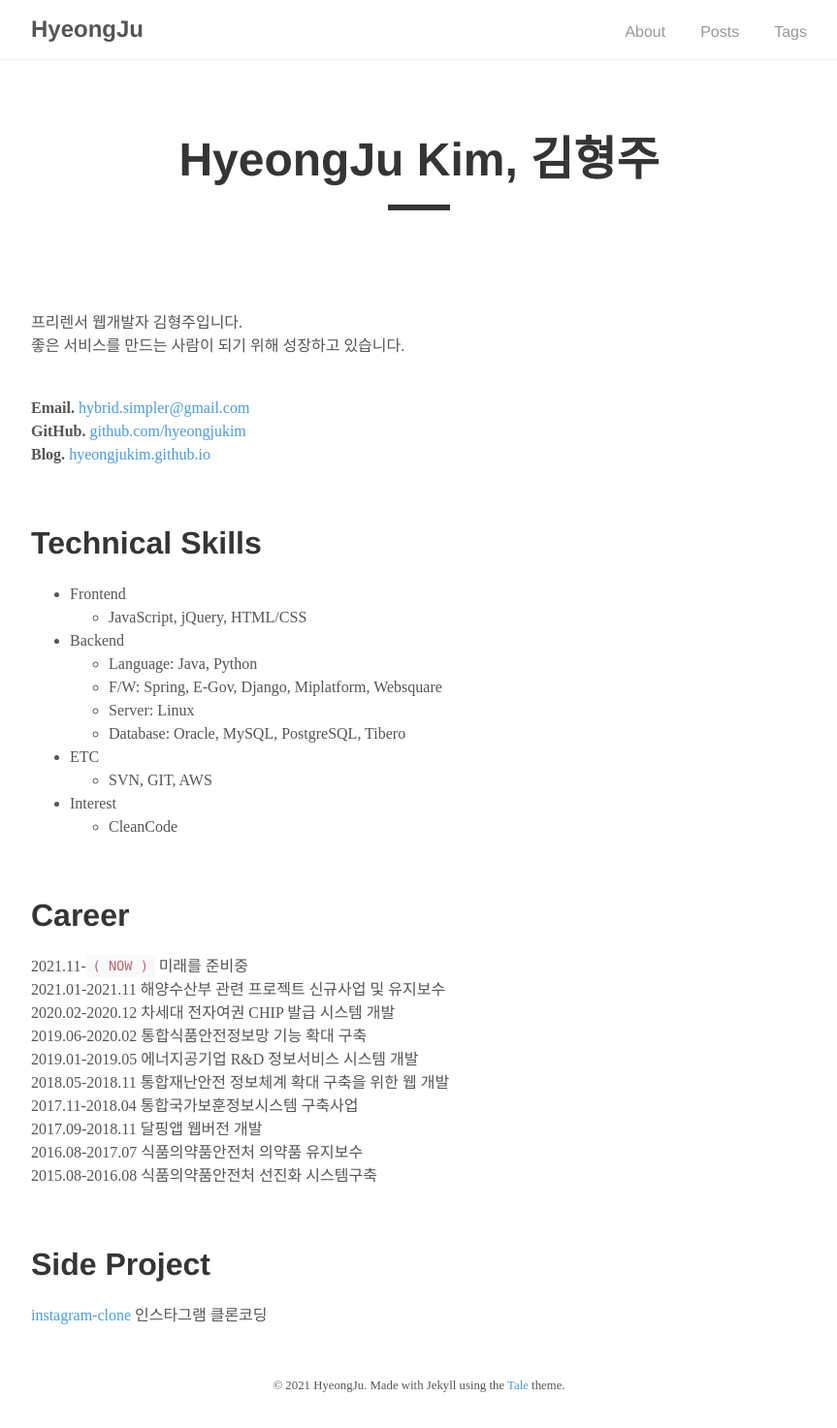
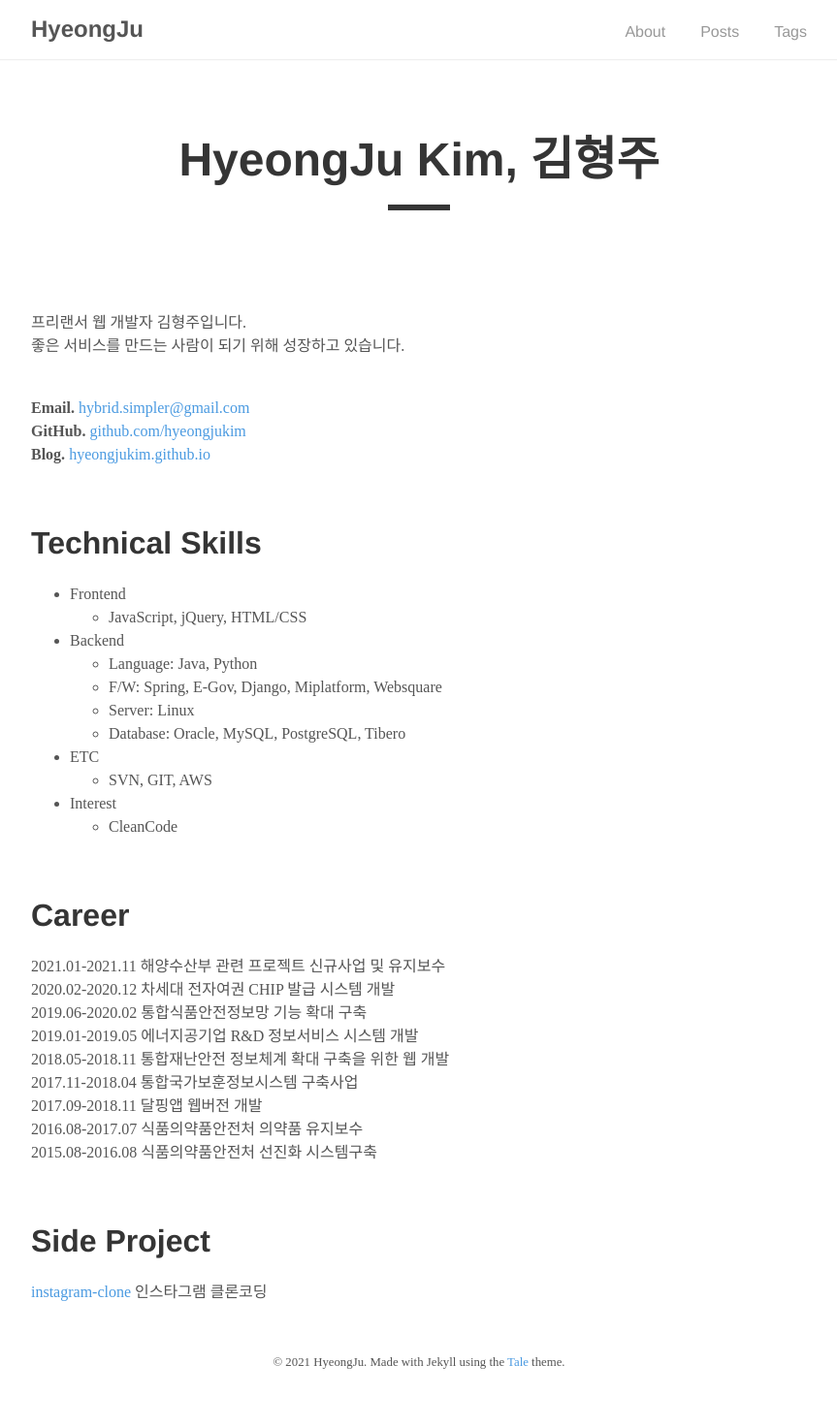
Before and after one commit to hyeongJuKim/hyeongjukim.github.io, a Jekyll site: the page built from _pages/about.md, in a window 1280 px wide. Shown: the whole page at 97% size, without its empty margins (208-1071 px from the left). Built offline with Jekyll 4.4.1, drawn with Linux system fonts in a browser that asks for light colours; some web fonts are replaced; after the commit the page ends 1449 px from its top, so only the background shows below that.

Commit message:
about 글 수정

```diff
--- a/_pages/about.md
+++ b/_pages/about.md
@@ -5,7 +5,7 @@ author: "HyeongJu"
 permalink: /about/
 ---
 
-프리렌서 웹개발자 김형주입니다.
+프리랜서 웹 개발자 김형주입니다.
 좋은 서비스를 만드는 사람이 되기 위해 성장하고 있습니다.
 <br>
 
@@ -31,7 +31,7 @@ __Blog.__ [hyeongjukim.github.io](https://hyeongjukim.github.io/){: target="_bla
 <br>
 
 # Career
-2021.11-`( NOW )` 미래를 준비중
+<!--2021.11-`( NOW )` 미래를 준비중  -->
 2021.01-2021.11 해양수산부 관련 프로젝트 신규사업 및 유지보수
 2020.02-2020.12 차세대 전자여권 CHIP 발급 시스템 개발
 2019.06-2020.02 통합식품안전정보망 기능 확대 구축
```
